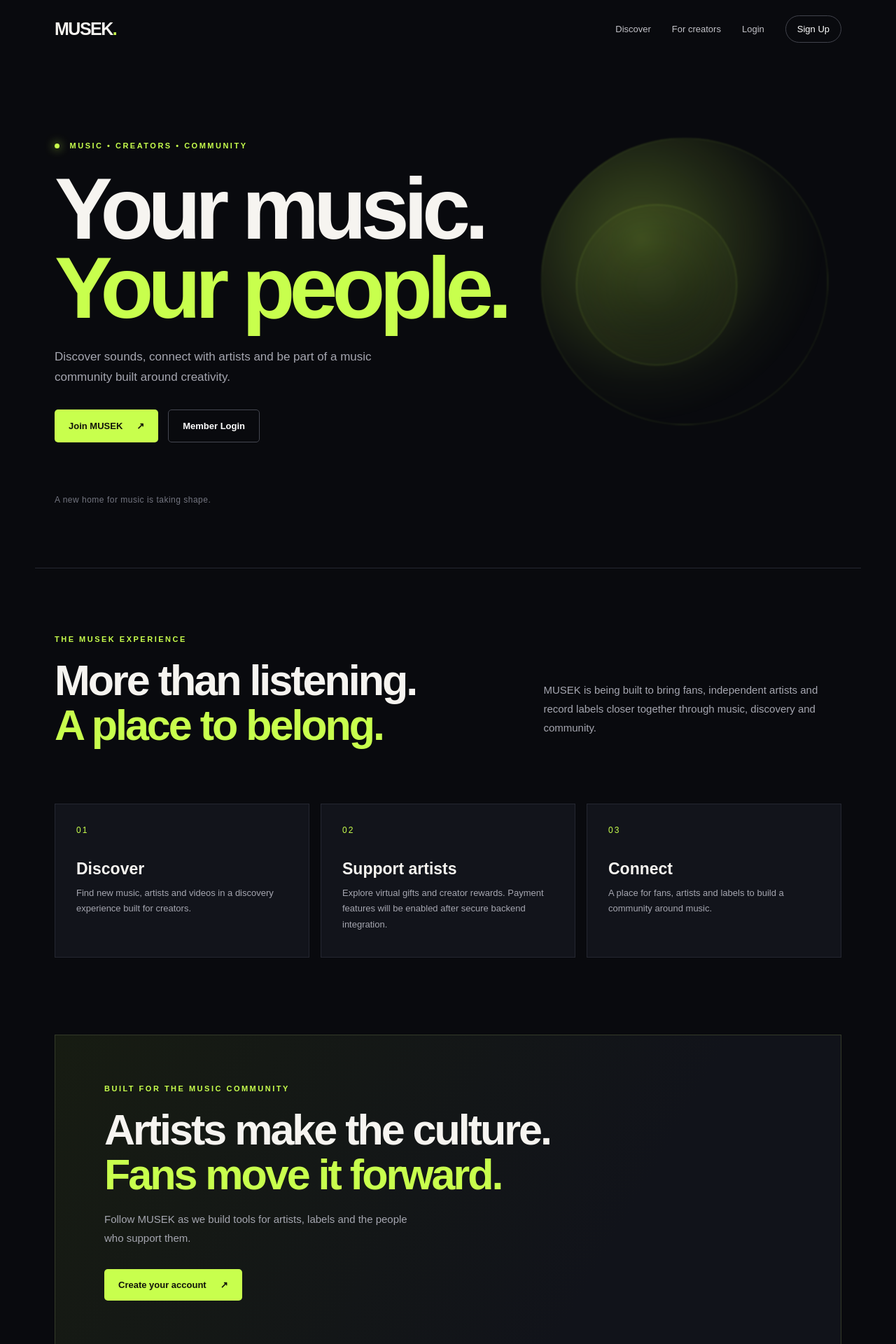
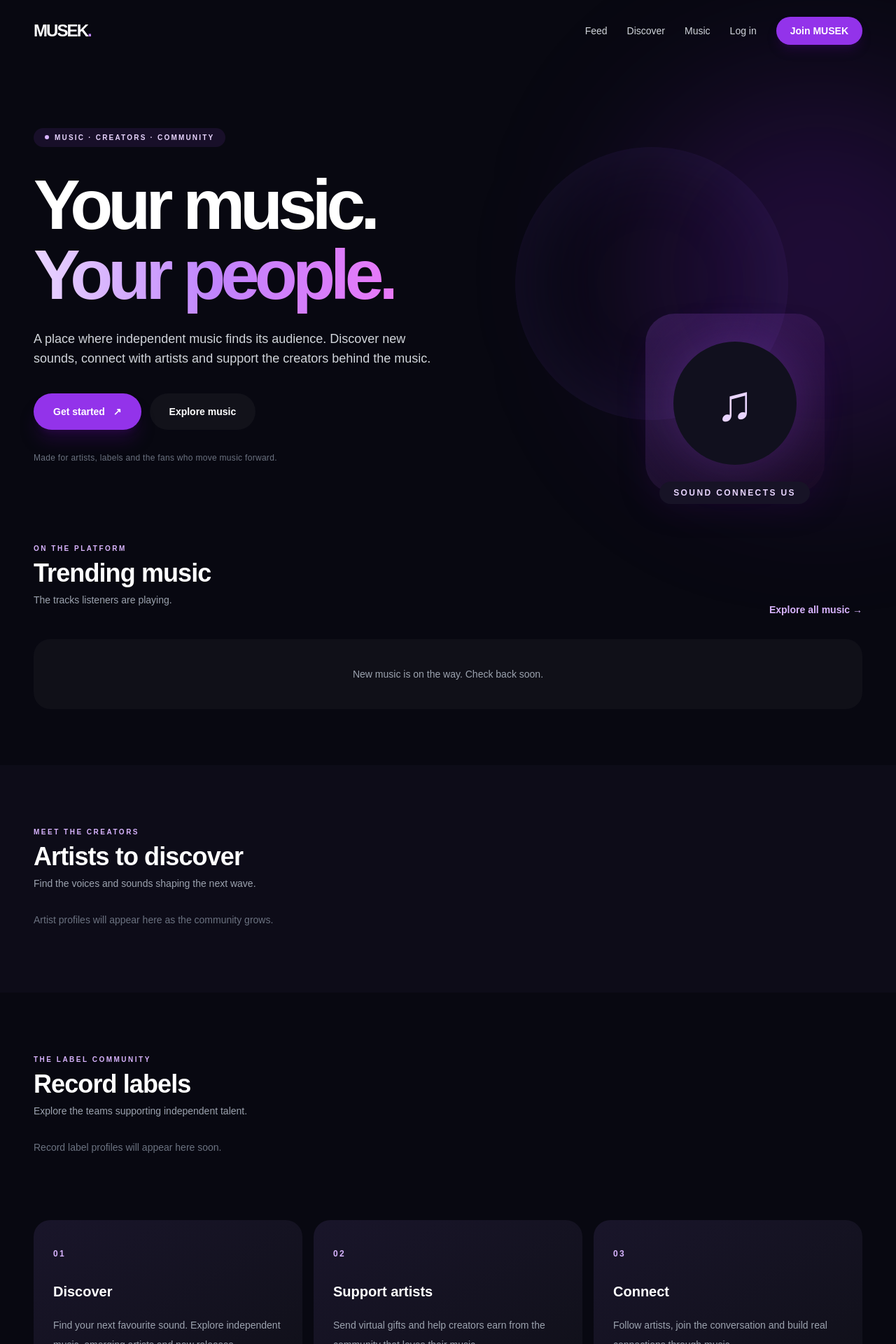
Before and after one commit to outtavawda/Musek, a Next.js app in the folder musek/: page / in a window 1280 px wide. Shown: the top 1920 px of the page at 70% size. Built offline with nearby package versions, Linux system fonts and the light colour scheme; no server answers; the database is empty.

Commit message:
Restore purple MUSEK homepage design

```diff
--- a/musek/app/page.tsx
+++ b/musek/app/page.tsx
@@ -1,93 +1,87 @@
+import Link from "next/link";
+import { createClient } from "@/lib/supabase/server";
+import MusicPlayer from "./discover-music/music-player";
 
 const features = [
-  { number: "01", title: "Discover", description: "Find new music, artists and videos in a discovery experience built for creators." },
-  { number: "02", title: "Support artists", description: "Explore virtual gifts and creator rewards. Payment features will be enabled after secure backend integration." },
-  { number: "03", title: "Connect", description: "A place for fans, artists and labels to build a community around music." }
+  { number: "01", title: "Discover", description: "Find your next favourite sound. Explore independent music, emerging artists and new releases." },
+  { number: "02", title: "Support artists", description: "Send virtual gifts and help creators earn from the community that loves their music." },
+  { number: "03", title: "Connect", description: "Follow artists, join the conversation and build real connections through music." },
 ];
 
-export default function HomePage() {
+export default async function HomePage() {
+  const supabase = createClient();
+  const { data: profiles } = await supabase.from("user_profiles")
+    .select("id, display_name, account_type, avatar_url, artist_name, label_name, bio, genres, location")
+    .eq("is_public", true).in("account_type", ["artist", "label"]).order("display_name", { ascending: true });
+  const artists = (profiles || []).filter((p) => p.account_type === "artist").slice(0, 4);
+  const labels = (profiles || []).filter((p) => p.account_type === "label").slice(0, 4);
+
+  const { data: tracks } = await supabase.from("music_tracks")
+    .select("id, title, genre, artist_id, play_count, audio_path, cover_art_path")
+    .eq("status", "published").order("play_count", { ascending: false }).limit(6);
+  const artistIds = Array.from(new Set((tracks || []).map((track) => track.artist_id)));
+  const { data: trackArtists } = artistIds.length > 0
+    ? await supabase.from("user_profiles").select("id, artist_name, display_name, avatar_url").in("id", artistIds)
+    : { data: [] };
+
+  const trendingSongs = await Promise.all((tracks || []).map(async (track) => {
+    const { data: audioData } = await supabase.storage.from("music-tracks").createSignedUrl(track.audio_path, 3600);
+    if (!audioData?.signedUrl) return null;
+    const artist = (trackArtists || []).find((p) => p.id === track.artist_id);
+    let artworkUrl = artist?.avatar_url || null;
+    if (track.cover_art_path) {
+      const { data: coverData } = await supabase.storage.from("song-cover-art").createSignedUrl(track.cover_art_path, 3600);
+      if (coverData?.signedUrl) artworkUrl = coverData.signedUrl;
+    }
+    return { id: track.id, title: track.title, artistName: artist?.artist_name || artist?.display_name || "MUSEK Artist", genre: track.genre || "Music", audioUrl: audioData.signedUrl, artworkUrl };
+  }));
+  const playableTrendingSongs = trendingSongs.filter((song): song is NonNullable<typeof song> => song !== null);
+
   return (
-    <main>
-      <nav className="nav">
-        <a className="brand" href="/" aria-label="MUSEK home">
-          MUSEK<span>.</span>
-        </a>
-
-        <div className="navLinks">
-          <a href="#discover">Discover</a>
-          <a href="#creators">For creators</a>
-          <a href="/login">Login</a>
-          <a className="navButton" href="/signup">Sign Up</a>
+    <main className="min-h-screen overflow-hidden bg-[#080811] text-white">
+      <nav className="relative z-20 mx-auto flex max-w-[1400px] items-center justify-between px-5 py-6 sm:px-8 lg:px-12">
+        <Link href="/" aria-label="MUSEK home" className="text-2xl font-black tracking-[-0.08em]">MUSEK<span className="text-purple-400">.</span></Link>
+        <div className="flex items-center gap-3 sm:gap-7">
+          <Link href="/feed" className="hidden text-sm text-gray-300 transition hover:text-white sm:block">Feed</Link>
+          <Link href="/discover" className="text-sm text-gray-300 transition hover:text-white">Discover</Link>
+          <Link href="/discover-music" className="hidden text-sm text-gray-300 transition hover:text-white sm:block">Music</Link>
+          <Link href="/login" className="text-sm text-gray-300 transition hover:text-white">Log in</Link>
+          <Link href="/signup" className="rounded-full bg-purple-600 px-4 py-2.5 text-xs font-bold shadow-lg shadow-purple-950/40 transition hover:bg-purple-500 sm:px-5 sm:text-sm">Join MUSEK</Link>
         </div>
       </nav>
 
-      <section className="hero">
-        <div className="eyebrow">
-          <span className="pulse" /> MUSIC • CREATORS • COMMUNITY
+      <section className="relative mx-auto flex min-h-[610px] max-w-[1400px] items-center px-5 py-20 sm:px-8 lg:min-h-[680px] lg:px-12">
+        <div className="pointer-events-none absolute -right-40 top-8 h-[540px] w-[540px] rounded-full bg-purple-700/20 blur-[110px]" />
+        <div className="pointer-events-none absolute right-[12%] top-[18%] h-[390px] w-[390px] rounded-full border border-purple-400/10 shadow-[0_0_120px_rgba(139,92,246,0.12)_inset]" />
+        <div className="relative z-10 max-w-3xl">
+          <div className="inline-flex items-center gap-2 rounded-full border border-purple-400/20 bg-purple-500/10 px-4 py-2 text-[10px] font-bold uppercase tracking-[0.22em] text-purple-200"><span className="h-1.5 w-1.5 rounded-full bg-purple-300" /> Music · Creators · Community</div>
+          <h1 className="mt-8 text-6xl font-black leading-[0.94] tracking-[-0.07em] sm:text-7xl lg:text-[100px]">Your music.<br /><span className="bg-gradient-to-r from-purple-200 via-purple-400 to-fuchsia-400 bg-clip-text text-transparent">Your people.</span></h1>
+          <p className="mt-7 max-w-xl text-base leading-8 text-gray-300 sm:text-lg">A place where independent music finds its audience. Discover new sounds, connect with artists and support the creators behind the music.</p>
+          <div className="mt-9 flex flex-wrap gap-3"><Link href="/signup" className="rounded-full bg-purple-600 px-7 py-4 text-sm font-bold shadow-xl shadow-purple-950/40 transition hover:-translate-y-0.5 hover:bg-purple-500">Get started <span className="ml-2">↗</span></Link><Link href="/discover-music" className="rounded-full border border-white/15 bg-white/[0.04] px-7 py-4 text-sm font-bold transition hover:border-purple-400/50 hover:bg-purple-500/10">Explore music</Link></div>
+          <p className="mt-8 text-xs tracking-wide text-gray-500">Made for artists, labels and the fans who move music forward.</p>
         </div>
-
-        <h1>Your music.<br /><span>Your people.</span></h1>
-
-        <p className="heroText">
-          Discover sounds, connect with artists and be part of a music
-          community built around creativity.
-        </p>
-
-        <div className="heroActions">
-          <a className="primaryButton" href="/signup">
-            Join MUSEK <span>↗</span>
-          </a>
-          <a className="secondaryButton" href="/login">
-            Member Login
-          </a>
-        </div>
-
-        <div className="heroNote">
-          A new home for music is taking shape.
-        </div>
-
-        <div className="orb orbOne" />
-        <div className="orb orbTwo" />
+        <div className="pointer-events-none absolute bottom-16 right-[8%] hidden h-64 w-64 items-center justify-center rounded-[42px] border border-purple-300/20 bg-gradient-to-br from-purple-500/20 to-fuchsia-900/10 shadow-2xl shadow-purple-950/30 lg:flex"><div className="flex h-44 w-44 items-center justify-center rounded-full border border-purple-200/20 bg-[#11101e] text-7xl text-purple-200 shadow-[0_0_70px_rgba(168,85,247,0.22)]">♫</div><span className="absolute -bottom-4 rounded-full border border-white/10 bg-[#171326] px-5 py-2 text-xs font-bold tracking-[0.2em] text-purple-200">SOUND CONNECTS US</span></div>
       </section>
 
-      <section className="intro" id="discover">
-        <div>
-          <div className="sectionLabel">THE MUSEK EXPERIENCE</div>
-          <h2>More than listening.<br /><em>A place to belong.</em></h2>
-        </div>
-        <p>
-          MUSEK is being built to bring fans, independent artists and record
-          labels closer together through music, discovery and community.
-        </p>
+      <section className="mx-auto max-w-[1400px] px-5 pb-20 sm:px-8 lg:px-12">
+        <div className="mb-8 flex flex-wrap items-end justify-between gap-4"><div><p className="text-[10px] font-bold uppercase tracking-[0.25em] text-purple-300">On the platform</p><h2 className="mt-2 text-3xl font-black tracking-tight sm:text-4xl">Trending music</h2><p className="mt-2 text-sm text-gray-400">The tracks listeners are playing.</p></div><Link href="/discover-music" className="text-sm font-bold text-purple-300 hover:text-white">Explore all music →</Link></div>
+        {playableTrendingSongs.length === 0 ? <div className="rounded-3xl border border-white/10 bg-white/[0.03] p-10 text-center text-sm text-gray-400">New music is on the way. Check back soon.</div> : <div className="grid gap-6 lg:grid-cols-[minmax(0,1fr)_340px]"><div className="rounded-3xl border border-purple-500/20 bg-gradient-to-br from-[#1b1530] to-[#10101a] p-4 sm:p-6"><MusicPlayer songs={playableTrendingSongs} /></div><div className="space-y-2">{playableTrendingSongs.slice(0, 4).map((song, index) => <Link key={song.id} href="/discover-music" className="flex items-center gap-3 rounded-2xl border border-white/[0.07] bg-white/[0.025] p-3 transition hover:border-purple-400/30 hover:bg-purple-500/[0.06]"><span className="w-5 text-xs font-bold text-purple-300">{String(index + 1).padStart(2, "0")}</span>{song.artworkUrl ? <img src={song.artworkUrl} alt="" className="h-12 w-12 rounded-xl object-cover" /> : <div className="flex h-12 w-12 items-center justify-center rounded-xl bg-purple-500/15 text-xl text-purple-300">♫</div>}<span className="min-w-0 flex-1"><span className="block truncate text-sm font-bold">{song.title}</span><span className="mt-1 block truncate text-xs text-gray-500">{song.artistName} · {song.genre}</span></span></Link>)}</div></div>}
       </section>
 
-      <section className="features" id="creators">
-        {features.map((feature) => (
-          <article className="feature" key={feature.number}>
-            <div className="featureNumber">{feature.number}</div>
-            <h3>{feature.title}</h3>
-            <p>{feature.description}</p>
-          </article>
-        ))}
+      <section className="border-y border-white/[0.07] bg-[#0d0c18]"><div className="mx-auto max-w-[1400px] px-5 py-20 sm:px-8 lg:px-12">
+        <div className="mb-8"><p className="text-[10px] font-bold uppercase tracking-[0.25em] text-purple-300">Meet the creators</p><h2 className="mt-2 text-3xl font-black tracking-tight sm:text-4xl">Artists to discover</h2><p className="mt-2 text-sm text-gray-400">Find the voices and sounds shaping the next wave.</p></div>
+        {artists.length === 0 ? <p className="text-sm text-gray-500">Artist profiles will appear here as the community grows.</p> : <div className="grid gap-4 sm:grid-cols-2 lg:grid-cols-4">{artists.map((artist) => <Link key={artist.id} href={`/artist/${artist.id}`} className="group overflow-hidden rounded-3xl border border-white/10 bg-[#141321] transition hover:-translate-y-1 hover:border-purple-400/40">{artist.avatar_url ? <img src={artist.avatar_url} alt="" className="h-52 w-full object-cover transition duration-500 group-hover:scale-[1.03]" /> : <div className="flex h-52 items-center justify-center bg-gradient-to-br from-purple-900/60 to-[#171321] text-5xl text-purple-300">♫</div>}<div className="p-5"><p className="text-[10px] font-bold uppercase tracking-[0.2em] text-purple-300">Featured artist</p><h3 className="mt-2 truncate text-lg font-black">{artist.artist_name || artist.display_name}</h3><p className="mt-2 line-clamp-2 text-xs leading-5 text-gray-400">{artist.bio || "Discover this artist on MUSEK."}</p><span className="mt-4 inline-block text-xs font-bold text-purple-300">View profile →</span></div></Link>)}</div>}
+      </div></section>
+
+      <section className="mx-auto max-w-[1400px] px-5 py-20 sm:px-8 lg:px-12"><div className="mb-8"><p className="text-[10px] font-bold uppercase tracking-[0.25em] text-purple-300">The label community</p><h2 className="mt-2 text-3xl font-black tracking-tight sm:text-4xl">Record labels</h2><p className="mt-2 text-sm text-gray-400">Explore the teams supporting independent talent.</p></div>
+        {labels.length === 0 ? <p className="text-sm text-gray-500">Record label profiles will appear here soon.</p> : <div className="grid gap-4 sm:grid-cols-2 lg:grid-cols-4">{labels.map((label) => <Link key={label.id} href={`/label/${label.id}`} className="group rounded-3xl border border-white/10 bg-gradient-to-br from-[#19152a] to-[#101019] p-5 transition hover:-translate-y-1 hover:border-purple-400/40">{label.avatar_url ? <img src={label.avatar_url} alt="" className="h-24 w-24 rounded-2xl border border-white/10 object-cover" /> : <div className="flex h-24 w-24 items-center justify-center rounded-2xl bg-purple-500/15 text-3xl text-purple-300">✦</div>}<p className="mt-5 text-[10px] font-bold uppercase tracking-[0.2em] text-purple-300">Record label</p><h3 className="mt-2 text-lg font-black">{label.label_name || label.display_name}</h3><p className="mt-2 line-clamp-2 text-xs leading-5 text-gray-400">{label.bio || "Explore this record label on MUSEK."}</p>{label.location && <p className="mt-3 text-xs text-gray-500">{label.location}</p>}<span className="mt-4 inline-block text-xs font-bold text-purple-300 group-hover:text-white">Explore label →</span></Link>)}</div>}
       </section>
 
-      <section className="creatorBanner">
-        <div className="sectionLabel">BUILT FOR THE MUSIC COMMUNITY</div>
-        <h2>Artists make the culture.<br /><em>Fans move it forward.</em></h2>
-        <p>
-          Follow MUSEK as we build tools for artists, labels and the people
-          who support them.
-        </p>
-        <a className="primaryButton" href="/signup">
-          Create your account <span>↗</span>
-        </a>
-      </section>
+      <section className="mx-auto max-w-[1400px] px-5 pb-20 sm:px-8 lg:px-12"><div className="grid gap-4 md:grid-cols-3">{features.map((feature) => <article key={feature.number} className="rounded-3xl border border-white/10 bg-gradient-to-br from-[#19152a] to-[#101019] p-7"><p className="text-xs font-black tracking-[0.2em] text-purple-300">{feature.number}</p><h3 className="mt-8 text-xl font-black">{feature.title}</h3><p className="mt-3 text-sm leading-7 text-gray-400">{feature.description}</p></article>)}</div></section>
 
-      <footer>
-        <a className="brand" href="/">MUSEK<span>.</span></a>
-        <span>© {new Date().getFullYear()} MUSEK. All rights reserved.</span>
-        <span>Made for music people.</span>
-      </footer>
+      <section className="mx-5 mb-16 overflow-hidden rounded-[32px] border border-purple-400/20 bg-gradient-to-br from-[#291747] via-[#171326] to-[#101019] px-7 py-14 text-center sm:mx-8 sm:px-12 sm:py-20"><p className="text-[10px] font-bold uppercase tracking-[0.25em] text-purple-200">Built for the music community</p><h2 className="mx-auto mt-5 max-w-3xl text-4xl font-black tracking-tight sm:text-6xl">Artists make the culture.<br /><span className="text-purple-300">Fans move it forward.</span></h2><p className="mx-auto mt-5 max-w-xl text-sm leading-7 text-gray-300">Join a growing community built around music, discovery and direct support for creators.</p><Link href="/signup" className="mt-8 inline-flex rounded-full bg-white px-7 py-4 text-sm font-black text-[#171023] transition hover:bg-purple-100">Create your account ↗</Link></section>
+
+      <footer className="mx-auto flex max-w-[1400px] flex-wrap items-center justify-between gap-4 border-t border-white/10 px-5 py-8 text-xs text-gray-500 sm:px-8 lg:px-12"><Link href="/" className="text-xl font-black tracking-[-0.08em] text-white">MUSEK<span className="text-purple-400">.</span></Link><span>© {new Date().getFullYear()} MUSEK. All rights reserved.</span><span>Made for music people.</span></footer>
     </main>
   );
 }
```
